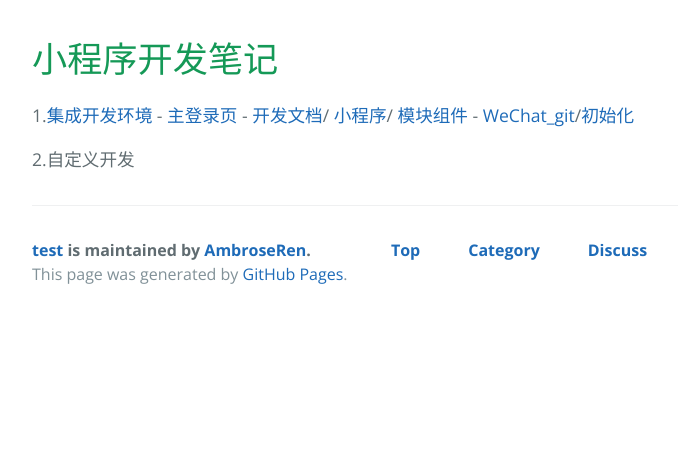
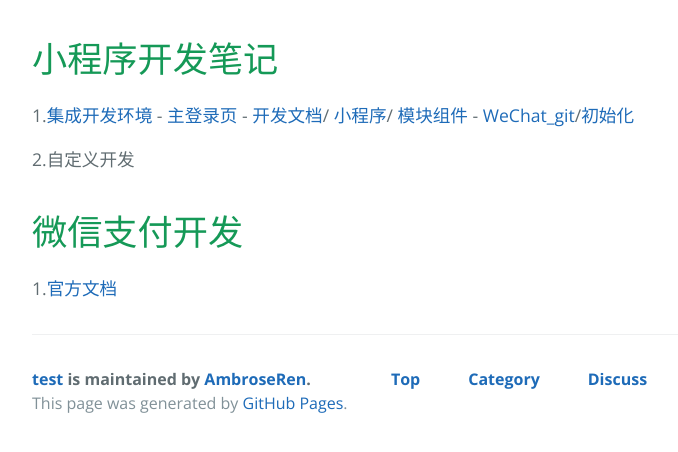
Before and after one commit to AmbroseRen/test, a Jekyll site: the page built from Web/WeChat/index.md, in a window 1280 px wide. Shown: the top 452 px of the page, without its empty margins (192-870 px from the left). Built offline with Jekyll 4.4.1, drawn with Linux system fonts in a browser that asks for light colours; our own code applies the rules of GitHub Pages for plain Markdown files; the repository's description, which GitHub fills in, is left out.

Commit message:
Update index.md

```diff
--- a/Web/WeChat/index.md
+++ b/Web/WeChat/index.md
@@ -7,3 +7,7 @@
 [WeChat_git](https://git.weixin.qq.com/)/[初始化](https://git.weixin.qq.com/users/perfect_information)
 
 2.自定义开发
+
+# 微信支付开发
+
+1.[官方文档](https://pay.weixin.qq.com/wiki/doc/api/jsapi.php?chapter=1_1)
```
